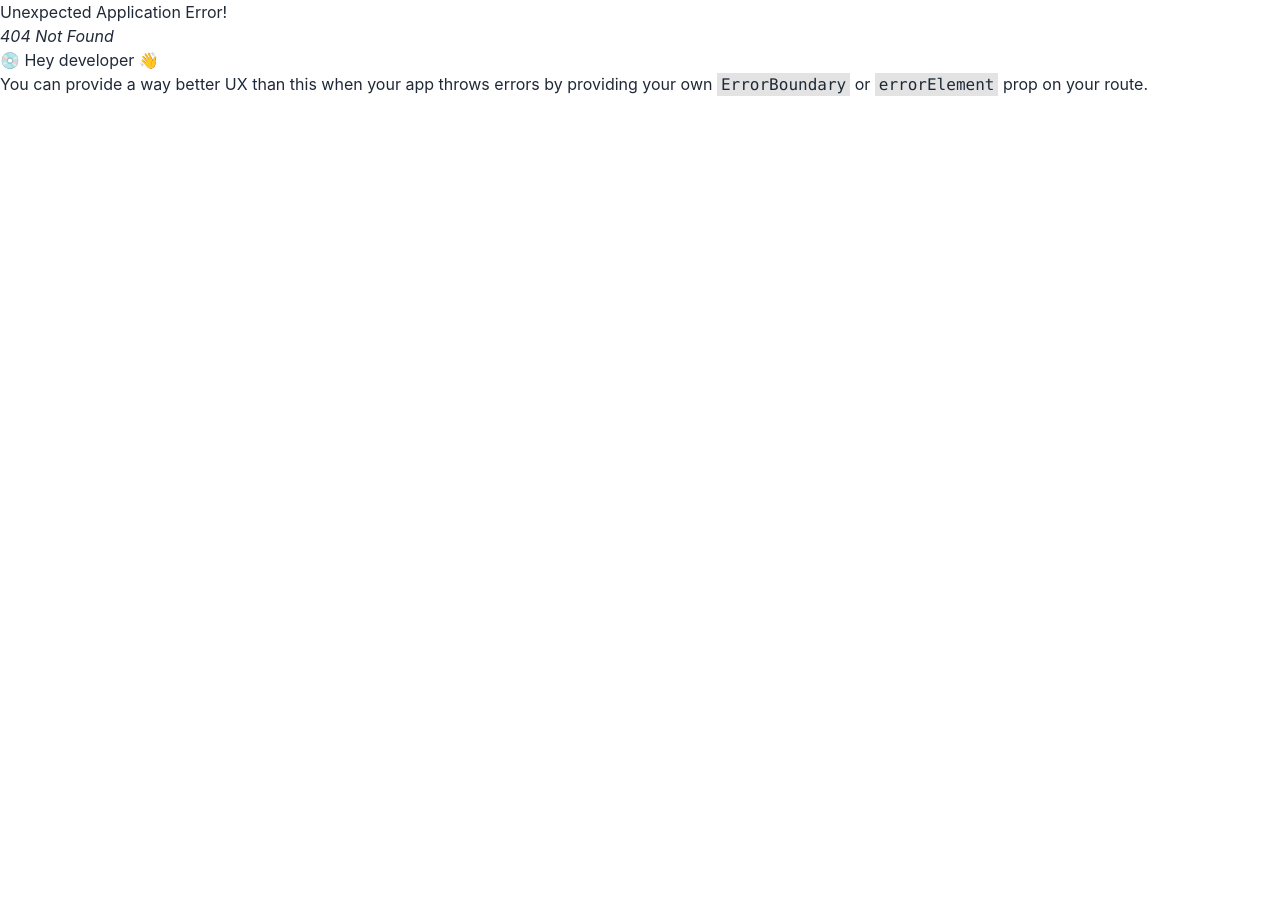
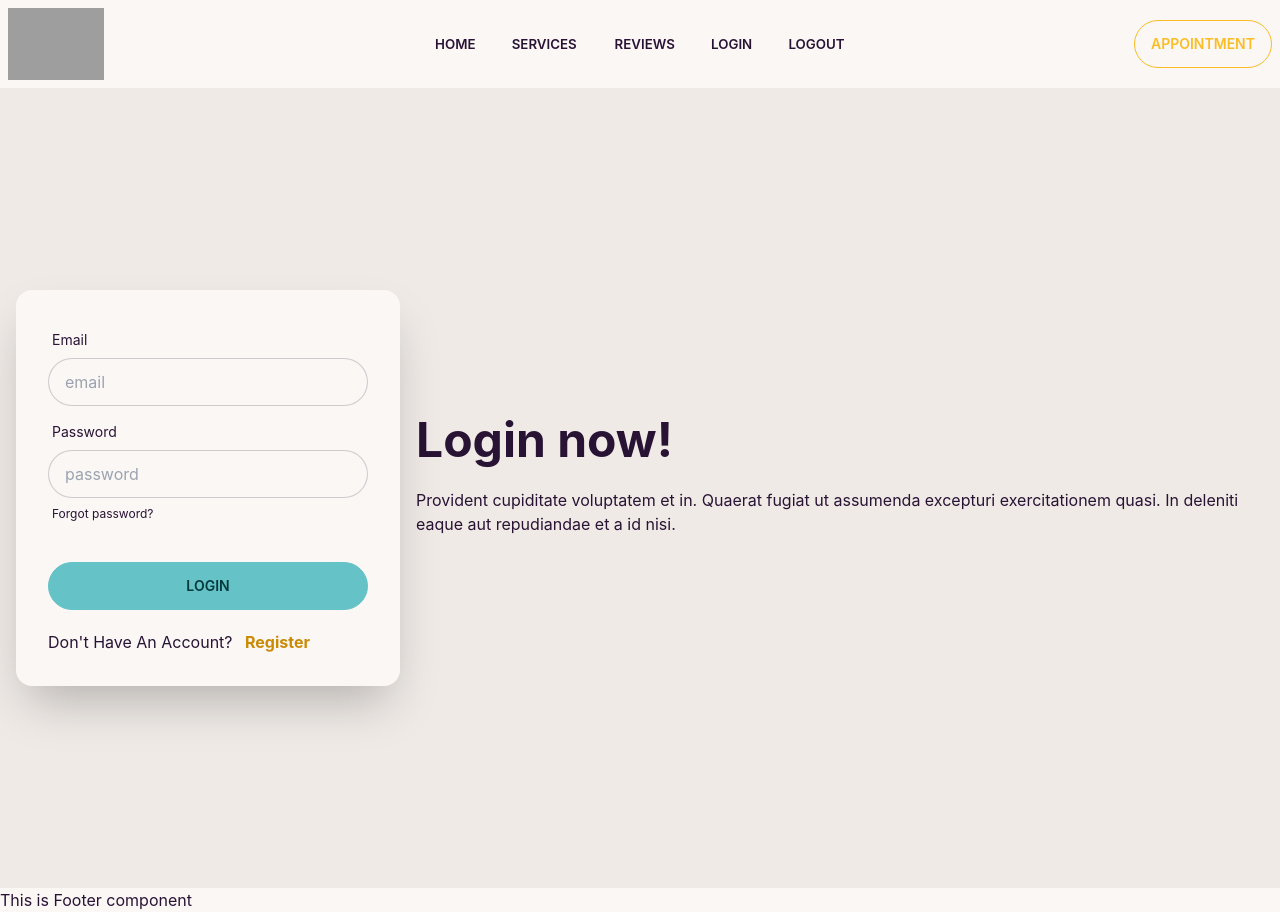
Before and after one commit to mdgulamquddus/b6a11-service-review-client-side, a React (Create React App) app: page /login in a window 1280 px wide. Before the commit this address had no page. Before the commit the page ends 800 px from the top, so only its background shows below. Built offline with nearby package versions, Linux system fonts and the light colour scheme; grey boxes are pictures that could not be loaded.

Commit message:
Lawyer website header login register page created

```diff
--- a/package.json
+++ b/package.json
@@ -7,6 +7,7 @@
     "@testing-library/react": "^13.4.0",
     "@testing-library/user-event": "^13.5.0",
     "daisyui": "^2.45.0",
+    "firebase": "^9.15.0",
     "react": "^18.2.0",
     "react-dom": "^18.2.0",
     "react-router-dom": "^6.5.0",
--- a/public/index.html
+++ b/public/index.html
@@ -1,10 +1,10 @@
 <!DOCTYPE html>
-<html lang="en">
+<html lang="en" data-theme="cupcake">
   <head>
     <meta charset="utf-8" />
     <link rel="icon" href="%PUBLIC_URL%/favicon.ico" />
     <meta name="viewport" content="width=device-width, initial-scale=1" />
-    <meta name="theme-color" content="#000000" />
+    <meta content="#000000" />
     <meta
       name="description"
       content="Web site created using create-react-app"
--- /dev/null
+++ b/src/components/Pages/Login/Login.js
@@ -0,0 +1,61 @@
+import React from "react";
+import { Link } from "react-router-dom";
+
+const Login = () => {
+  return (
+    <div className="hero min-h-screen bg-base-200">
+      <div className="hero-content flex-col lg:flex-row-reverse">
+        <div className="text-center lg:text-left">
+          <h1 className="text-5xl font-bold">Login now!</h1>
+          <p className="py-6">
+            Provident cupiditate voluptatem et in. Quaerat fugiat ut assumenda
+            excepturi exercitationem quasi. In deleniti eaque aut repudiandae et
+            a id nisi.
+          </p>
+        </div>
+        <div className="card flex-shrink-0 w-full max-w-sm shadow-2xl bg-base-100">
+          <div className="card-body">
+            <div className="form-control">
+              <label className="label">
+                <span className="label-text">Email</span>
+              </label>
+              <input
+                type="text"
+                placeholder="email"
+                name="email"
+                className="input input-bordered"
+              />
+            </div>
+            <div className="form-control">
+              <label className="label">
+                <span className="label-text">Password</span>
+              </label>
+              <input
+                type="text"
+                placeholder="password"
+                name="password"
+                className="input input-bordered"
+              />
+              <label className="label">
+                <Link href="#" className="label-text-alt link link-hover">
+                  Forgot password?
+                </Link>
+              </label>
+            </div>
+            <div className="form-control mt-6">
+              <button className="btn btn-primary">Login</button>
+            </div>
+            <p className="mt-3">
+              Don't Have An Account?{" "}
+              <Link className="text-yellow-600 font-bold ml-2" to="/register">
+                Register
+              </Link>
+            </p>
+          </div>
+        </div>
+      </div>
+    </div>
+  );
+};
+
+export default Login;
--- /dev/null
+++ b/src/components/Pages/Register/Register.js
@@ -0,0 +1,66 @@
+import React from "react";
+import { Link } from "react-router-dom";
+
+const Register = () => {
+  return (
+    <div className="hero min-h-screen bg-base-200">
+      <div className="hero-content flex-col lg:flex-row-reverse">
+        <div className="text-center lg:text-left">
+          <h1 className="text-5xl font-bold">Register now!</h1>
+          <p className="py-6">
+            Provident cupiditate voluptatem et in. Quaerat fugiat ut assumenda
+            excepturi exercitationem quasi. In deleniti eaque aut repudiandae et
+            a id nisi.
+          </p>
+        </div>
+        <div className="card flex-shrink-0 w-full max-w-sm shadow-2xl bg-base-100">
+          <form className="card-body">
+            <div className="form-control">
+              <label className="label">
+                <span className="label-text">Full Name</span>
+              </label>
+              <input
+                type="text"
+                placeholder="Full Name"
+                className="input input-bordered"
+              />
+            </div>
+            <div className="form-control">
+              <label className="label">
+                <span className="label-text">Email</span>
+              </label>
+              <input
+                type="text"
+                placeholder="email"
+                name="email"
+                className="input input-bordered"
+              />
+            </div>
+            <div className="form-control">
+              <label className="label">
+                <span className="label-text">Password</span>
+              </label>
+              <input
+                type="password"
+                placeholder="password"
+                name="password"
+                className="input input-bordered"
+              />
+            </div>
+            <div className="form-control mt-6">
+              <button className="btn btn-primary">Register</button>
+            </div>
+            <p className="mt-3">
+              Already Have An Account?
+              <Link className="text-yellow-600 font-bold ml-2" to="/login">
+                Login
+              </Link>
+            </p>
+          </form>
+        </div>
+      </div>
+    </div>
+  );
+};
+
+export default Register;
--- /dev/null
+++ b/src/components/Pages/Reviews/Reviews.js
@@ -0,0 +1,11 @@
+import React from "react";
+
+const Reviews = () => {
+  return (
+    <div>
+      <h1>This is review page</h1>
+    </div>
+  );
+};
+
+export default Reviews;
--- /dev/null
+++ b/src/components/Pages/Services/Services.js
@@ -0,0 +1,11 @@
+import React from "react";
+
+const Services = () => {
+  return (
+    <div>
+      <h1>This Service Page</h1>
+    </div>
+  );
+};
+
+export default Services;
--- a/src/components/Pages/Shared/Header.js
+++ b/src/components/Pages/Shared/Header.js
@@ -1,9 +1,63 @@
 import React from "react";
+import { Link } from "react-router-dom";
 
 const Header = () => {
+  const menuItems = (
+    <>
+      <Link to="/home" className="btn btn-ghost">
+        Home
+      </Link>
+      <Link to="/services" className="btn btn-ghost">
+        SERVICES
+      </Link>
+      <Link to="/reviews" className="btn btn-ghost">
+        Reviews
+      </Link>
+      <Link to="/login" className="btn btn-ghost">
+        Login
+      </Link>
+      <Link className="btn btn-ghost">Logout</Link>
+    </>
+  );
   return (
-    <div>
-      <h1>This is header</h1>
+    <div className="navbar bg-base-100 container mx-auto">
+      <div className="navbar-start">
+        <div className="dropdown">
+          <label tabIndex={0} className="btn btn-ghost lg:hidden">
+            <svg
+              xmlns="http://www.w3.org/2000/svg"
+              className="h-5 w-5"
+              fill="none"
+              viewBox="0 0 24 24"
+              stroke="currentColor"
+            >
+              <path
+                strokeLinecap="round"
+                strokeLinejoin="round"
+                strokeWidth="2"
+                d="M4 6h16M4 12h8m-8 6h16"
+              />
+            </svg>
+          </label>
+          <ul
+            tabIndex={0}
+            className="menu menu-compact dropdown-content mt-3 p-2 shadow bg-base-100 rounded-box w-52"
+          >
+            {menuItems}
+          </ul>
+        </div>
+        <img
+          className="h-15 w-24"
+          src="https://themetor.com/elementor/thelaw/wp-content/uploads/sites/5/2022/01/logo.png"
+          alt=""
+        />
+      </div>
+      <div className="navbar-center hidden lg:flex">
+        <ul className="menu menu-horizontal px-1">{menuItems}</ul>
+      </div>
+      <div className="navbar-end">
+        <Link className="btn btn-outline btn-warning">appointment</Link>
+      </div>
     </div>
   );
 };
--- /dev/null
+++ b/src/firebase/firebase.init.js
@@ -0,0 +1,19 @@
+// Import the functions you need from the SDKs you need
+import { initializeApp } from "firebase/app";
+// TODO: Add SDKs for Firebase products that you want to use
+// https://firebase.google.com/docs/web/setup#available-libraries
+
+// Your web app's Firebase configuration
+const firebaseConfig = {
+  apiKey: process.env.REACT_APP_apiKey,
+  authDomain: process.env.REACT_APP_authDomain,
+  projectId: process.env.REACT_APP_projectId,
+  storageBucket: process.env.REACT_APP_storageBucket,
+  messagingSenderId: process.env.REACT_APP_messagingSenderId,
+  appId: process.env.REACT_APP_appId,
+};
+
+// Initialize Firebase
+const app = initializeApp(firebaseConfig);
+
+export default app;
--- a/src/layout/Main.js
+++ b/src/layout/Main.js
@@ -5,7 +5,7 @@ import Header from "../components/Pages/Shared/Header";
 
 const Main = () => {
   return (
-    <div>
+    <div className="container mx-auto">
       <Header></Header>
       <Outlet></Outlet>
       <Footer></Footer>
```
Also changed, not shown: src/utils/Route.js (+20 -0 lines), 1 other file (tests, documents, lock files or other folders).
